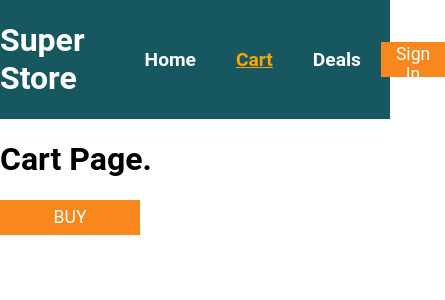
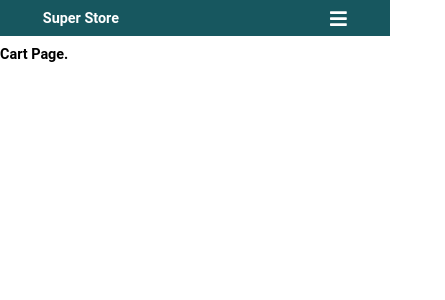
Before and after one commit to fangg19/super-store, a React (Create React App) app: page /cart in a window 390 px wide. Shown: the top 300 px of the page, 445 px wide, since content can reach past the window. Built offline with nearby package versions, Linux system fonts and the light colour scheme.

Commit message:
wanna try some side menu on mobile

```diff
--- a/package.json
+++ b/package.json
@@ -3,6 +3,9 @@
   "version": "0.1.0",
   "private": true,
   "dependencies": {
+    "@fortawesome/fontawesome-svg-core": "^1.2.34",
+    "@fortawesome/free-solid-svg-icons": "^5.15.2",
+    "@fortawesome/react-fontawesome": "^0.1.14",
     "@testing-library/jest-dom": "^5.11.9",
     "@testing-library/react": "^11.2.5",
     "@testing-library/user-event": "^12.8.1",
--- a/src/components/UI/Button.js
+++ b/src/components/UI/Button.js
@@ -3,7 +3,10 @@ import classes from './Button.module.css';
 
 const Button = (props) => {
   return (
-    <button className={classes.Button} onClick={props.clicked}>
+    <button
+      className={[classes.Button, classes.smallBtn].join(' ')}
+      onClick={props.clicked}
+    >
       {props.children}
     </button>
   );
--- a/src/components/UI/Button.module.css
+++ b/src/components/UI/Button.module.css
@@ -15,3 +15,10 @@
 .Button:focus {
   outline: none;
 }
+
+@media only screen and (max-width: 600px) {
+
+  .smallBtn {
+    display: none;
+  }
+}
--- a/src/components/UI/Navbar.js
+++ b/src/components/UI/Navbar.js
@@ -1,13 +1,40 @@
-import React from 'react';
+import React, { useState } from 'react';
 import { NavLink } from 'react-router-dom';
 import classes from './Navbar.module.css';
 import Button from './Button';
+import { FontAwesomeIcon } from '@fortawesome/react-fontawesome';
+import { faBars } from '@fortawesome/free-solid-svg-icons';
 
 const Navbar = () => {
+  const [sideMenu, setSideMenu] = useState(false);
+
+  const openMenu = () => {
+    setSideMenu(!sideMenu);
+  };
   return (
     <div className={classes.navbar}>
       <h1>Super Store</h1>
-
+      {sideMenu ? (
+        <div>
+          <ul className={classes.sideMenu}>
+            <li>
+              <NavLink to="/" exact activeClassName={classes.selected}>
+                Home
+              </NavLink>
+            </li>
+            <li>
+              <NavLink to="/cart" activeClassName={classes.selected}>
+                Cart
+              </NavLink>
+            </li>
+            <li>
+              <NavLink to="/deals" activeClassName={classes.selected}>
+                Deals
+              </NavLink>
+            </li>
+          </ul>
+        </div>
+      ) : null}
       <ul className={classes.navlinks}>
         <li>
           <NavLink to="/" exact activeClassName={classes.selected}>
@@ -26,6 +53,11 @@ const Navbar = () => {
         </li>
       </ul>
       <Button>Sign In</Button>
+      <FontAwesomeIcon
+        className={classes.userIcon}
+        icon={faBars}
+        onClick={openMenu}
+      />
     </div>
   );
 };
--- a/src/components/UI/Navbar.module.css
+++ b/src/components/UI/Navbar.module.css
@@ -28,3 +28,32 @@ li a {
   color: orange;
   text-decoration: underline;
 }
+
+.userIcon {
+  display: none;
+}
+
+@media only screen and (max-width: 600px) {
+  .navbar {
+    min-height: 1vh;
+  }
+  h1 {
+    font-size: 0.9rem;
+  }
+
+  li a {
+    display: none;
+  }
+
+  .userIcon {
+    display: inline;
+    font-size: 1.2rem;
+  }
+  Button {
+    display: none;
+  }
+ }
+
+ .sideMenu {
+   background-color: rgb(49, 49, 49)
+ }
```
Also changed, not shown: 1 other file (tests, documents, lock files or other folders).
